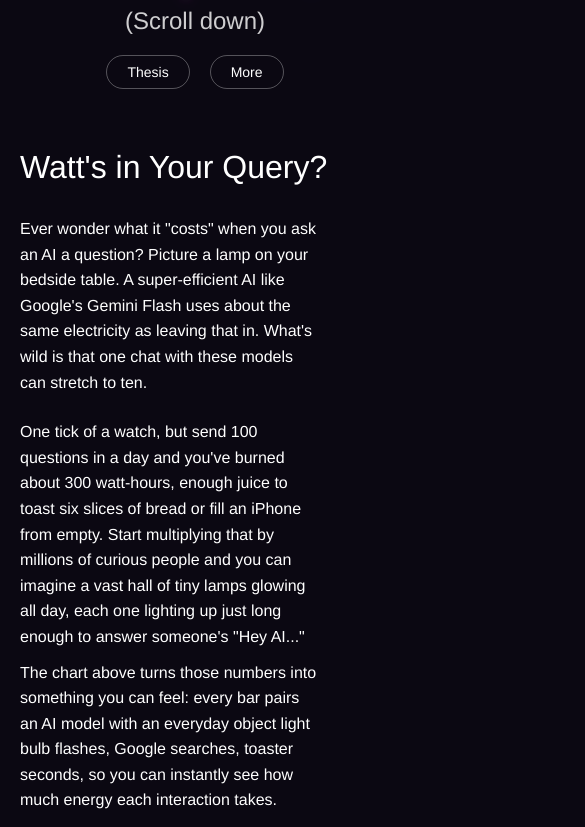
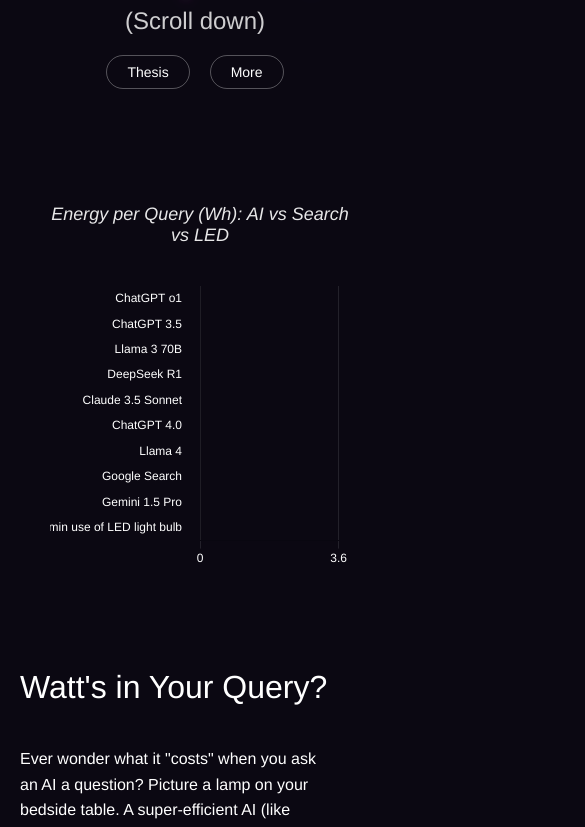
Before and after one commit to ianyyu/MasterThesis, a Vue app: page / in a window 390 px wide. Shown: the part 735-1562 px from the top of the page, 585 px wide, since content can reach past the window. Built offline with nearby package versions, Linux system fonts and the light colour scheme.

Commit message:
Adding Energy charts and Intro

```diff
--- a/src/App.vue
+++ b/src/App.vue
@@ -2,6 +2,7 @@
   <div class="app">
     <HeroSection />
     <Introduction />
+
   </div>
 </template>
 
--- a/src/components/EnergyChart.vue
+++ b/src/components/EnergyChart.vue
@@ -13,6 +13,9 @@
 let chart = null;
 let animationFrameId = null;
 let lastProgress = 0;
+let startTime = null;
+const ANIMATION_DURATION = 800; // Reduced from 800ms for snappier animation
+const BAR_DELAY = 100; // Reduced from 100ms for smoother sequence
 
 let lastScrollY = 0;
 let scrollVelocity = 0;
@@ -55,24 +58,39 @@
   return start * (1 - t) + end * t;
 };
 
-const updateChartValues = (progress) => {
-  const currentTime = Date.now();
-  const timeDelta = currentTime - lastScrollTime;
+// Smooth easing function
+const easeOutQuart = (x) => {
+  return 1 - Math.pow(1 - x, 4);
+};
 
-  // Calculate adaptive smoothing based on scroll velocity
-  // Faster scrolling = less smoothing = faster animation
-  const velocityFactor = Math.min(1, Math.abs(scrollVelocity) / 50); // Normalize velocity
-  const smoothingFactor = lerp(0.05, 0.3, velocityFactor); // Smoothing range from 0.05 (slow) to 0.3 (fast)
+const updateChartValues = () => {
+  const rect = chartWrapper.value.getBoundingClientRect();
+  const viewportHeight = window.innerHeight;
 
-  const smoothProgress = lerp(lastProgress, progress, smoothingFactor);
-  lastProgress = smoothProgress;
+  // Start animation when the top of the chart is 80% of the way up the viewport
+  // Complete animation when it's 20% of the way up
+  const startPoint = viewportHeight * 0.8;
+  const endPoint = viewportHeight * 0.2;
+  const distance = startPoint - endPoint;
 
-  chart.data.datasets[0].data = sortedData.map(value => value * smoothProgress);
+  // Calculate base progress
+  let progress = (startPoint - rect.top) / distance;
+  progress = Math.min(1, Math.max(0, progress));
+
+  // Apply easing
+  const easedProgress = easeOutQuart(progress);
+
+  // Apply different delays to each bar
+  const newData = sortedData.map((value, index) => {
+    // Delay each bar by staggering its progress
+    const delayedProgress = Math.max(0, (easedProgress * 1.2) - (index * 0.1));
+    return value * Math.min(1, delayedProgress);
+  });
+
+  chart.data.datasets[0].data = newData;
   chart.update('none');
 
-  if (Math.abs(progress - smoothProgress) > 0.001) {
-    animationFrameId = requestAnimationFrame(() => updateChartValues(progress));
-  }
+  animationFrameId = requestAnimationFrame(updateChartValues);
 };
 
 const handleScroll = () => {
@@ -90,30 +108,21 @@
 const animateChart = (entries) => {
   const [entry] = entries;
 
-  // Reset when out of view
   if (!entry.isIntersecting || !chart) {
-    lastProgress = 0;
     if (chart) {
       chart.data.datasets[0].data = Array(sortedLabels.length).fill(0);
       chart.update('none');
     }
+    if (animationFrameId) {
+      cancelAnimationFrame(animationFrameId);
+      animationFrameId = null;
+    }
     return;
   }
 
-  // Cancel any ongoing animation
-  if (animationFrameId) {
-    cancelAnimationFrame(animationFrameId);
+  if (!animationFrameId) {
+    animationFrameId = requestAnimationFrame(updateChartValues);
   }
-
-  // Calculate progress based on how far the element is through the viewport
-  const rect = entry.boundingClientRect;
-  const viewportHeight = window.innerHeight;
-  const progress = 1 - (rect.top / (viewportHeight - rect.height));
-
-  // Clamp progress between 0 and 1
-  const clampedProgress = Math.min(1, Math.max(0, progress));
-
-  animationFrameId = requestAnimationFrame(() => updateChartValues(clampedProgress));
 };
 
 onMounted(() => {
@@ -125,14 +134,22 @@
   const purplePattern = ctx.createPattern(createDotPattern('#ff00ff'), 'repeat');
   const bluePattern = ctx.createPattern(createDotPattern('#6083FF'), 'repeat');
 
+  const maxValue = Math.max(...sortedData);
+
   const chartData = {
     labels: sortedLabels,
     datasets: [{
       data: Array(sortedLabels.length).fill(0),
+      actualData: sortedData, // Store the actual values for tooltips
       backgroundColor: sortedLabels.map(label =>
         label === '1min use of LED light bulb' || label === 'Google Search'
           ? purplePattern
           : bluePattern
+      ),
+      tooltipColor: sortedLabels.map(label =>
+        label === '1min use of LED light bulb' || label === 'Google Search'
+          ? '#ff00ff'
+          : '#6083FF'
       ),
       borderColor: 'transparent',
       borderWidth: 0,
@@ -149,6 +166,14 @@
       responsive: true,
       maintainAspectRatio: false,
       animation: false,
+      layout: {
+        padding: {
+          top: 20,    // Add padding at the top
+          right: 0,
+          bottom: 0,
+          left: 0
+        }
+      },
       plugins: {
         legend: {
           display: false
@@ -156,7 +181,18 @@
         tooltip: {
           callbacks: {
             label: function(context) {
-              return `Energy: ${context.raw.toFixed(1)}Wh`;
+              const actualValue = context.dataset.actualData[context.dataIndex];
+              return `Energy: ${actualValue.toFixed(1)}Wh`;
+            },
+            labelColor: function(context) {
+              return {
+                backgroundColor: context.dataset.tooltipColor[context.dataIndex],
+                borderColor: 'transparent',
+                borderWidth: 0,
+                borderRadius: 2,
+                borderSkipped: false,
+                boxShadow: 'none'
+              };
             }
           }
         }
@@ -171,7 +207,10 @@
             font: {
               weight: '500'
             }
-          }
+          },
+          min: 0,
+          max: maxValue * 1.1,
+          beginAtZero: true
         },
         y: {
           grid: {
@@ -181,7 +220,13 @@
             color: '#fff',
             font: {
               weight: '500'
-            }
+            },
+            padding: 10  // Add some padding to the labels
+          },
+          afterFit: function(scaleInstance) {
+            // Ensure there's enough space for the bars
+            scaleInstance.paddingTop = 15;
+            scaleInstance.paddingBottom = 15;
           }
         }
       }
@@ -189,7 +234,7 @@
   });
 
   const observer = new IntersectionObserver(animateChart, {
-    threshold: Array.from({ length: 60 }, (_, i) => i / 59),
+    threshold: [0, 0.1, 0.2, 0.3, 0.4, 0.5, 0.6, 0.7, 0.8, 0.9, 1.0],
     rootMargin: "-10% 0px -10% 0px"
   });
 
--- a/src/components/Introduction.vue
+++ b/src/components/Introduction.vue
@@ -1,27 +1,24 @@
 <template>
   <section class="introduction">
     <div class="content">
+      <div class="chart-container">
+        <h3 class="chart-title">Energy per Query (Wh): AI vs Search vs LED</h3>
+        <EnergyChart />
+      </div>
       <h2 class="title">Watt's in Your Query?</h2>
       <div class="text-columns">
         <div class="column">
           <p>
-            Ever wonder what it "costs" when you ask an AI a question? Picture a lamp on your bedside table. A super-efficient AI like Google's Gemini Flash uses about the same electricity as leaving that in. What's wild is that one chat with these models can stretch to ten.
-          </p>
+Ever wonder what it "costs" when you ask an AI a question? Picture a lamp on your bedside table. A super‑efficient AI (like Google's Gemini Flash) uses about the same electricity as flashing that 10‑watt lamp on and off once. A typical chatbot is more like leaving the lamp on for two minutes, and giant models can stretch to ten.           </p>
           <p>
-            One tick of a watch, but send 100 questions in a day and you've burned about 300 watt-hours, enough juice to toast six slices of bread or fill an iPhone from empty. Start multiplying that by millions of curious people and you can imagine a vast hall of tiny lamps glowing all day, each one lighting up just long enough to answer someone's "Hey AI..."
-          </p>
+            One flick isn't much, but send 100 questions in a day and you've burned around 300 watt‑hours, enough juice to toast six slices of bread or fill an iPhone from empty. Multiply that by millions of curious people and you can imagine a vast hall of tiny lamps glowing all day, each one lighting up just long enough to answer someone's "Hey, AI…?"          </p>
         </div>
         <div class="column">
           <p>
-            The chart above turns those numbers into something you can feel: every bar pairs an AI model with an everyday object light bulb flashes, Google searches, toaster seconds, so you can instantly see how much energy each interaction takes.
-          </p>
+            The chart translates the numbers into something tangible: each bar shows the energy consumed by one AI query, a Google search, or a minute of LED‑bulb use, so you can see at a glance how much electricity a single query requires. </p>
           <p>
-            With that visual in mind, the energy behind our daily chats becomes clear and, we hope, a bit more memorable.
-          </p>
+            With that visual in mind, the energy behind our daily chats becomes clear and, we hope, a bit more memorable.          </p>
         </div>
-      </div>
-      <div class="chart-container">
-        <EnergyChart />
       </div>
     </div>
   </section>
@@ -40,7 +37,7 @@
   background: hsla(260,40%,5%,1);
   display: flex;
   align-items: flex-start;
-  padding: 80px 0 0 0;
+  padding: 240px 0 0 0;
   box-sizing: border-box;
 }
 
@@ -49,22 +46,43 @@
   width: 100%;
 }
 
+.chart-container {
+  width: calc(100% - 180px);
+  height: 650px;
+  margin: 40px auto 160px;
+  padding: 20px 60px 40px 20px;
+  position: relative;
+  display: flex;
+  flex-direction: column;
+}
+
+.chart-title {
+  font-family: "Helvetica Neue", Helvetica, Arial, sans-serif;
+  font-weight: 300;
+  font-style: italic;
+  font-size: 16px;
+  color: #fff;
+  opacity: 0.9;
+  text-align: center;
+  margin: 0 0 30px 0;
+}
+
 .title {
   font-family: "Helvetica Neue", Helvetica, Arial, sans-serif;
   font-size: 50px;
   font-weight: 300;
   color: #fff;
-  margin-bottom: 40px;
+  margin: 40px 0;
   opacity: 1;
 }
 
 .text-columns {
   display: grid;
   grid-template-columns: 1fr 1fr;
-  gap: 32px;
-  margin-bottom:10%;
+  gap: 24px;
+  margin-bottom: 10%;
   justify-content: space-between;
-  width: 700px;
+  width: 600px;
 }
 
 .column {
@@ -73,7 +91,6 @@
   line-height: 1.6;
   color: #fff;
   opacity: 1;
-  /*max-width: 300px;*/
   width: 100%;
 }
 
@@ -85,22 +102,22 @@
   margin-bottom: 0;
 }
 
-.chart-container {
-  width: calc(100% - 280px);
-  height: 400px;
-  margin: 60px auto;
-  padding-right: 40px;
-}
-
 @media screen and (max-width: 1200px) {
   .chart-container {
     width: calc(100% - 160px);
+    height: 450px;
+    margin: 40px auto 120px;
+    padding: 20px 40px 30px 20px;
+  }
+
+  .chart-title {
+    margin: 0 0 25px 0;
   }
 }
 
 @media screen and (max-width: 768px) {
   .introduction {
-    padding: 40px 0 0 0;
+    padding: 60px 0 0 0;
   }
 
   .content {
@@ -111,6 +128,7 @@
     grid-template-columns: 1fr;
     gap: 10px;
     justify-content: flex-start;
+    width: 620px;
   }
 
   .column {
@@ -120,13 +138,19 @@
 
   .title {
     font-size: 32px;
-    margin-bottom: 30px;
+    margin: 40px 0;
   }
 
   .chart-container {
     width: calc(100% - 40px);
-    margin: 40px auto;
-    padding-right: 20px;
+    height: 400px;
+    margin: 20px auto 80px;
+    padding: 15px 20px 20px 10px;
+  }
+
+  .chart-title {
+    margin: 0 0 20px 0;
+    font-size: 18px;
   }
 }
 </style>
```
